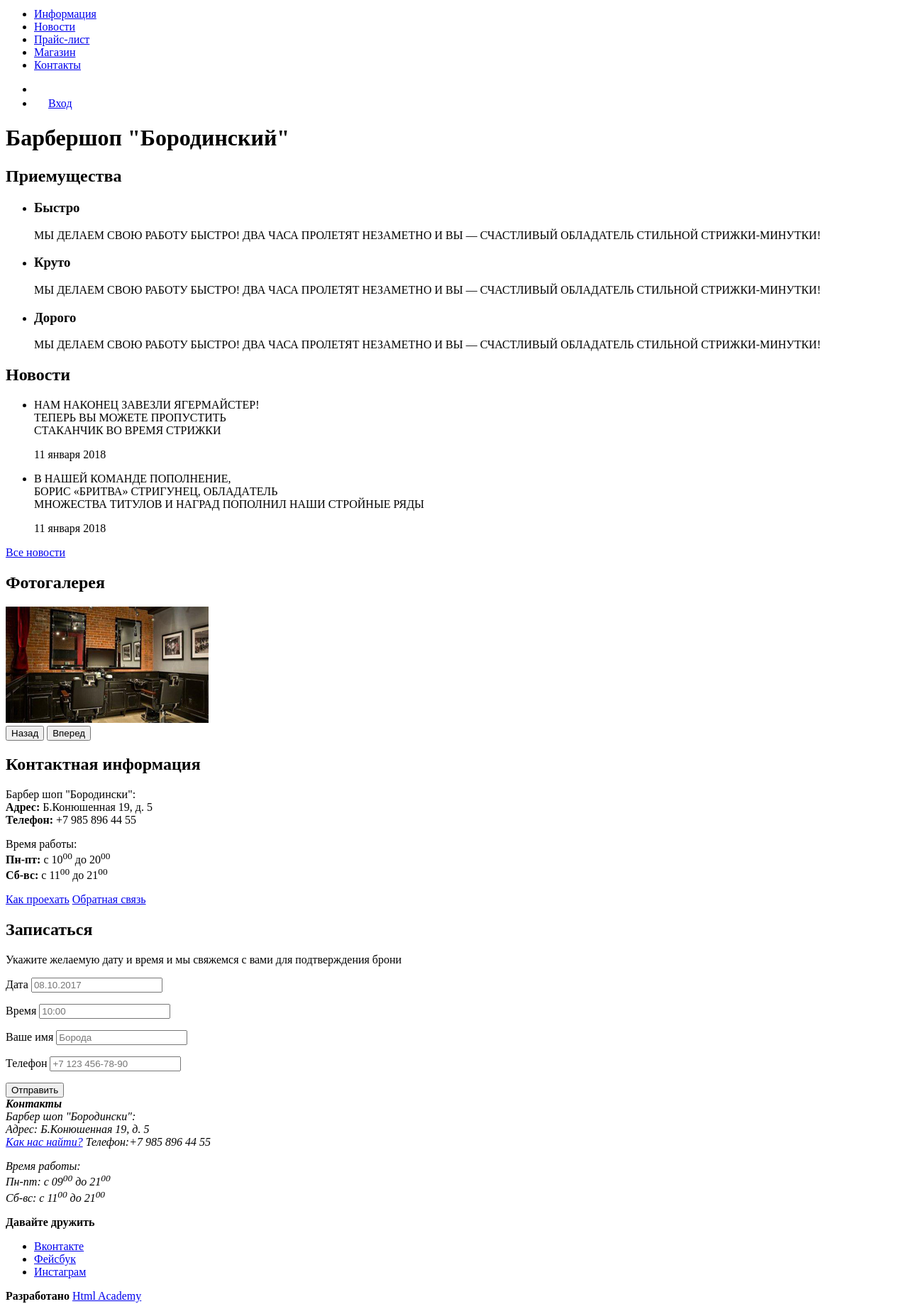
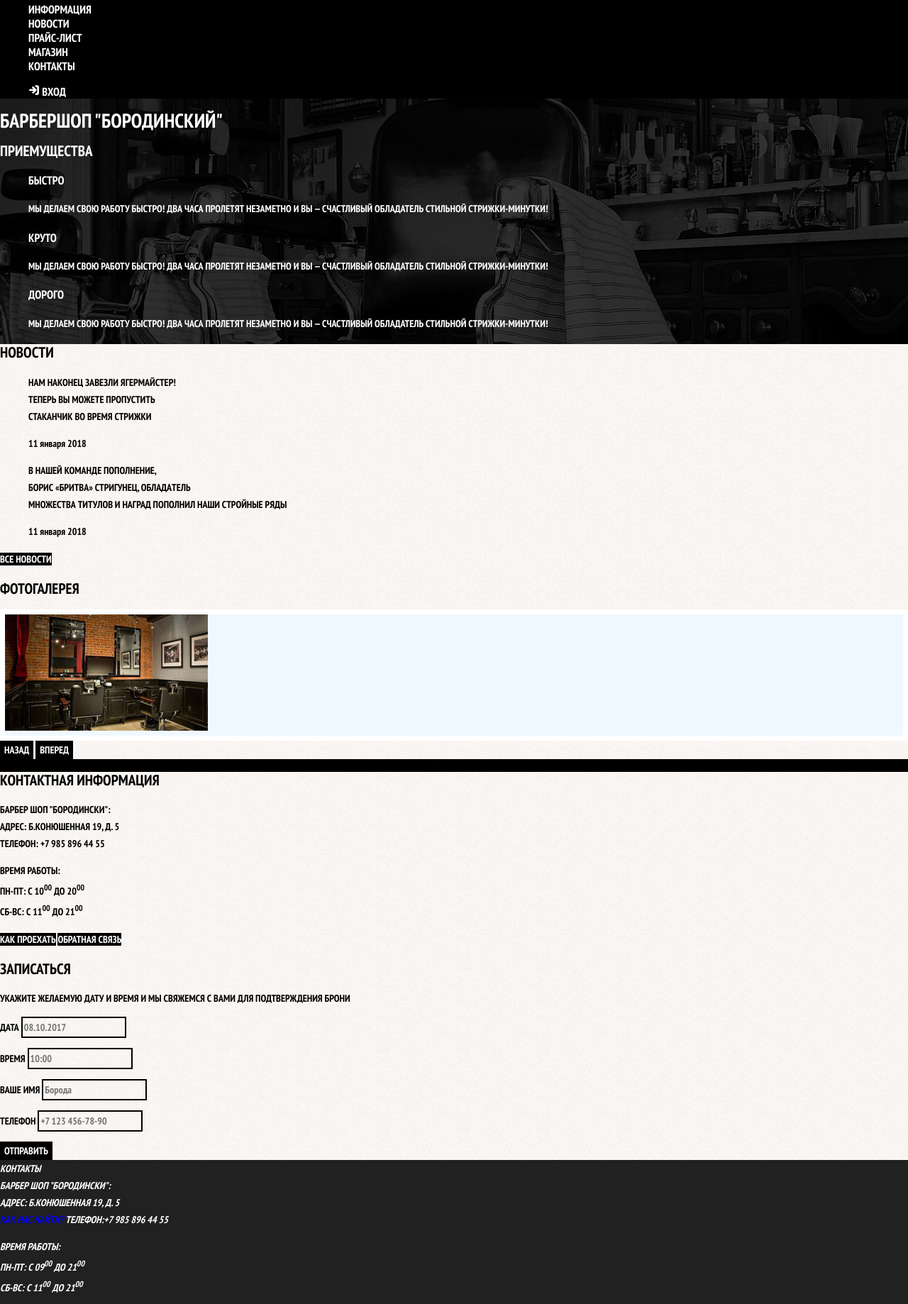
Before and after one commit to mike1rain/861623-barbershop, a plain HTML site: page index.html in a window 1280 px wide. Shown: the part 172-2010 px from the top of the page at 71% size. Drawn offline with Linux system fonts and the light colour scheme; files that its build step writes are made by us from their sources.

Commit message:
Подключение стилей
Подключил цсс

```diff
--- a/css/style.css
+++ b/css/style.css
@@ -1,125 +1,134 @@
-/*main-header-logo {
-    vertical-align: top;
-    align-items: center;
+body {
+    margin: 0;
+    padding: 0;
+
+    font-family: 'PT Sans Narrow', sans-serif;
+    font-size: 14px;
+    line-height: 24px;
+    font-weight: 700;
+    color: #ffffff;
+    text-transform: uppercase;
+
+    background: black;
+    background-image: url(/img/bg.jpg);
+    background-position: top center;
+    background-repeat: no-repeat;
 }
-.main-header {
-    height: 72px;
-    background-color: black;
 
+.inner {
+    color: black;
+    background-color: beige;
+    background-image: url(/img/bg2.jpg);
+    background-position: 0 0;
+    background-repeat: repeat;
 }
-.site-navigation {
-    vertical-align: top;
-    padding: 10px 29px 10px 29px;
-    float: top;
-    font-family: PTSans-Narrow;
-    font-size: 16px;
-    font-weight: bold;
-    font-style: normal;
-    font-stretch: normal;
-    line-height: 1.25;
-    letter-spacing: normal;
+
+a {
+    text-decoration: none;
+}
+
+.button {
+    font: inherit;
+
     text-align: center;
     color: white;
-}
-.main-body {
-  background-image: url("/img/bg2.jpg");
+    vertical-align: middle;
+    text-transform: uppercase;
+
+    background-color: black;
+    border: none;
 }
 
-.features {
-    width: 940px;
-    align-content: center;
+.button:hover,
+.button:focus,
+.button:active {
+    background-color: #663d15;
 }
-.visually-hidden {
-    position: absolute;
-    visibility: hidden;
+
+.main-navigation {
+    font-size: 16px;
+    line-height: 20px;
+    color: #ffffff;
+
+    background-color: black;
 }
-.features-item {
-    align-items: center;
-    width: 251px;
-    padding: 10px 27px 10px 27px;
-    float: inherit;
+
+.site-navigation,
+.user-navigation {
+    list-style: none;
+}
+
+.site-navigation a,
+.user-navigation a {
+    color: white;
+}
+
+.site-navigation a:hover,
+.site-navigation a:focus,
+.user-navigation a:hover,
+.user-navigation a:focus {
+    background-color: 242424;
+}
+
+.features-list {
+    list-style: none;
+}
+
+.ffeatures-item {
     text-align: center;
+}
+
+.features-item: h3 {
+    font-size: 30px;
+    line-height: 42px;
+}
+
+.index-column {
+    color: black;
+    background-color: beige;
+    background-image: url(/img/bg2.jpg);
+    background-position: 0 0;
+    background-repeat: repeat;
+}
+
+.index-column: h2 {
+    font-size: 30px;
+    line-height: 42px;
+}
+
+.news-list {
+    list-style: none;
+}
+
+.news-list time {
+    text-transform: none;
+}
+
+.gallery-content {
+    background-color: aliceblue;
+    border: 7px solid #ffffff;
 }
 
 
 
-
-
-.h1 {
-    text-align: center;
+.index-contacts {
+    color: black;
+    background-color: beige;
+    background-image: url(/img/bg2.jpg);
+    background-position: 0 0;
+    background-repeat: repeat;
 }
 
-body {
-    width: 1150px;
-    align-content: center;
-    background-image: url("/img/bg2.jpg");
-    margin: auto;
-    font-family: PTSans-Narrow;
+.appointment-item input {
+    font: inherit;
+    background-color: transparent;
+    border: 2px solid black;
 }
 
+.main-footer {
+    color: white;
 
-.news {
-    max-width: 470px;
-    float: left;
-    padding: 10px 36px 5px 81px;
+    background-color: #212121;
+    background-image: url(/img/) background-position: 0 0;
+    background-repeat: repeat;
 }
-
-.gallery {
-    float: right;
-    padding: 1px 94px 50px 87px;
-
-}
-
-ul {
-    display: inline-block;
-    padding: 10px 5px 5px 10px;
-}
-
-li {
-    display: inline-block;
-
-}
-
-
-
-
-.button {
-    background-color: black;
-    padding: 17px 34px 17px 34px;
-    font-family: PTSans-Narrow;
-    font-size: 14px;
-    font-weight: bold;
-    font-style: normal;
-    font-stretch: normal;
-    line-height: 1.71;
-    letter-spacing: normal;
-    text-align: left;
-    color: white;
-}
-
-.gallery-button {
-    padding: 17px 34px 17px 34px;
-}
-
-.gallery-button-back {
-    padding: 17px 34px 17px 34px;
-}
-
-
-.user-navigation {
-    padding: 10px 29px 10px 29px;
-    float: right;
-    font-family: PTSans-Narrow;
-    font-size: 16px;
-    font-weight: bold;
-    font-style: normal;
-    font-stretch: normal;
-    line-height: 1.25;
-    letter-spacing: normal;
-    text-align: center;
-    color: white;
-}
-.login-link {
-
-    float: right;
-}
--- a/index.html
+++ b/index.html
@@ -4,9 +4,11 @@
 <head>
     <meta charset="utf-8">
     <title>Барбершоп "Бородински"</title>
+    <link href="https://fonts.googleapis.com/css?family=PT+Sans+Narrow:400,700&amp;subset=cyrillic" rel="stylesheet">
     <link rel="icon" href="img/Favicon.jpg" type="image/jpg">
     <link rel="stylesheet" href="css/style.css">
     <link href="normalize.min.css" rel="stylesheet">
+
 </head>
 
 <body class="main-body">
@@ -15,16 +17,15 @@
             <a class="main-header-logo" href="index.html">
                 <img src="img/index-logo.svg" width="371" height="155" alt="Логотип для барбершопа"> </a>
             <ul class="site-navigation">
-                <li> <a href=info.html>Информация</a></li>
-                <li> <a href=news.html>Новости</a></li>
-                <li> <a href=price.html>Прайс-лист</a></li>
-                <li> <a href=catalog.html>Магазин</a></li>
-                <li> <a href=contacts.html>Контакты</a></li>
+                <li> <a href=info.html lable="Страница Информации">Информация</a></li>
+                <li> <a href=news.html lable="Страница Новостей">Новости</a></li>
+                <li> <a href=price.html lable="Страница Прайс-лист">Прайс-лист</a></li>
+                <li> <a href=catalog.html lable="Страница каталога">Магазин</a></li>
+                <li> <a href=contacts.html lable="Страница контактов">Контакты</a></li>
             </ul>
             <ul class="user-navigation">
-                <li src="img/login.svg"></li>
                 <li class="login-link"><img src="img/login.svg">
-                    <a href=enter.html>Вход</a></li>
+                    <a href=enter.html lable="Окно входа">Вход</a></li>
             </ul>
         </nav>
     </header>
@@ -47,6 +48,7 @@
                 </li>
             </ul>
         </section>
+       <div class="index-column">
             <section class="news">
             <h2>Новости</h2>
             <ul class="news-list">
@@ -74,6 +76,8 @@
             <button class="button gallery-button gallery-button-back">Назад</button>
             <button class="button gallery-button gallery-button-next">Вперед</button>
         </section>
+        </div>
+        <div class="index-contacts">
         <section class="conacts">
             <h2>Контактная информация</h2>
             <p>
@@ -112,6 +116,7 @@
                 <button class="button" type="submit">Отправить</button>
             </form>
         </section>
+        </div>
     </main>
     <footer class="main-footer">
         <address>
@@ -144,7 +149,9 @@
             <b>Разработано</b>
             <a class="button" href="#">Html Academy</a>
         </p>
-
+        <a class="visually-hidden" href="#top">
+            <h3>Перейти наверх</h3>
+        </a>
     </footer>
     <form class="modal_modal-login" method="post" action="#">
         <h2>Личный кабинет</h2>
```
Also changed, not shown: catalog-item.html (+1 -1 lines), catalog.html (+1 -1 lines), contacts.html (+1 -1 lines), price.html (+1 -1 lines), 1 other file. Lines whose indentation alone changed are shown as unchanged.
